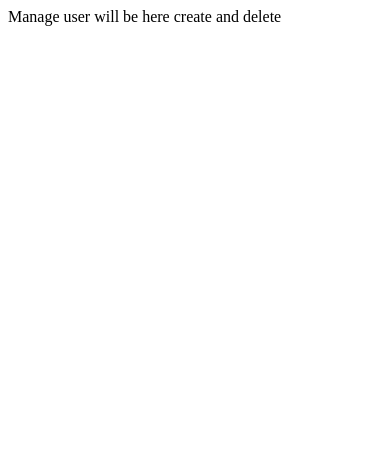
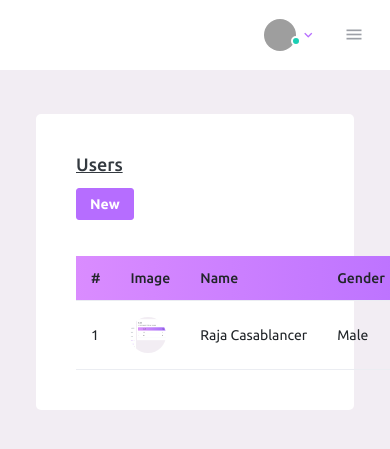
Before and after one commit to dd4227112/ecomerce, a CodeIgniter app: page /index.php/admin/manageUser in a window 390 px wide. Shown: the top 449 px of the page. Run offline with CodeIgniter, Linux system fonts and the light colour scheme; data comes from the database, SQL or seed files in the repository; tables that the repository leaves empty or names only in its code hold one stand-in row (values such as "Sample post"); grey boxes are pictures that could not be loaded.

Commit message:
Added customer register and manage user functionalities

```diff
--- a/application/controllers/Admin.php
+++ b/application/controllers/Admin.php
@@ -343,7 +343,9 @@ class Admin extends CI_Controller {
 		$this->load->view('admin/profile', $data);
 	}
 	public function manageUser(){
-		echo "Manage user will be here create and delete";
+		$data['header'] = 'Users';
+		$data['users'] = $this->Admin_model->getUsers();
+		$this->load->view('admin/users', $data);
 	}
 	public function saveProfileInfo(){
 		$this->authenticate();
@@ -426,6 +428,83 @@ class Admin extends CI_Controller {
 		unset($_SESSION['photo']);
 		return redirect('Admin/index');
 	}
+	public function saveUser(){
+
+		if (!empty($_FILES['image']['name'])) {
+			// An image is posted
+			$config['upload_path']   = './admin_files/assets/images/'; // Same as specified in config.php
+			$config['allowed_types'] = 'jpg|png'; // Same as specified in config.php
+			$config['max_size']      = 2048; // Same as specified in config.php
+
+			$this->load->library('upload', $config);
+
+			if ($this->upload->do_upload('image')) {
+				$uploadedData = $this->upload->data();
+				$data = $this->input->post();
+				$password = $this->input->post('password');
+				$password = sha1(md5($password));
+				$data['password'] = $password;
+				$data['photo'] = $uploadedData['file_name'];
+				$this->db->insert('users', $data);
+				$this->session->set_flashdata('success', "User added successfully");
+			} else {
+				$error = $this->upload->display_errors();
+				$this->session->set_flashdata('error', $error);
+			}
+		} else {
+			// No image is posted
+			$data = $this->input->post();
+			$password = $this->input->post('password');
+			$password = sha1(md5($password));
+			$data['password'] = $password;
+			$this->db->insert('users', $data);
+			$this->session->set_flashdata('success', "User added successfully without photo");
+		}
+		return redirect('Admin/manageUser');
+	}
+	public function deleteUser(){
+		$id = $this->input->post('id');
+		if ($this->db->delete('users', ['id'=>$id])){
+			$message = ['message'=>'User deleted successfully'];
+			echo json_encode($message);
+		}
+		else{$message = ['message'=>'Error!!User not deleted'];
+			echo json_encode($message);
+		}
+	}
+	public function getUserByid(){
+		$id = $this->input->post('id');
+		$data = $this->db->get_where('users', ['id'=>$id])->row();
+		echo json_encode($data);
+	}
+	public function editUser(){
+		$user = $this->input->post('user_id');
+		$data = $this->input->post();
+		unset($data['user_id']);
+		if (!empty($_FILES['image']['name'])) {
+			// An image is posted
+			$config['upload_path']   = './admin_files/assets/images/'; // Same as specified in config.php
+			$config['allowed_types'] = 'jpg|png'; // Same as specified in config.php
+			$config['max_size']      = 2048; // Same as specified in config.php
+
+			$this->load->library('upload', $config);
+
+			if ($this->upload->do_upload('image')) {
+				$uploadedData = $this->upload->data();
+				$data['photo'] = $uploadedData['file_name'];
+				$this->db->where('id', $user)->update('users',$data);
+				$this->session->set_flashdata('success', "User added successfully");
+			} else {
+				$error = $this->upload->display_errors();
+				$this->session->set_flashdata('error', $error);
+			}
+		} else{
+			$this->db->where('id', $user)->update('users',$data);
+			$this->session->set_flashdata('success', "User update successfully");
+		}
+		return redirect('Admin/manageUser');
+
+	}
 
 
 	################ ASSOCIATIONS#############
--- a/application/models/Admin_model.php
+++ b/application/models/Admin_model.php
@@ -53,4 +53,11 @@ public function checkUser($username, $password){
   public function getPaymentHistory($id){
    return $this->db->query("SELECT a.id, a.date, a.amount, a.payed_by, b.name from order_payments a join users b on a.created_by = b.id where a.order_id=".$id)->result();
   }
+  public function getUsers(){
+   $query =$this->db->get('users');
+   if ($query->num_rows() >0) {
+      return $query->result();
+   }
+   return false;
+  }
 }
--- a/application/views/admin/admin_footer.php
+++ b/application/views/admin/admin_footer.php
@@ -28,7 +28,8 @@
 <script>
   $(document).ready(function(){
 
-      $('.close').click(function(){
+      $('.close').click(function(e){
+        e.preventDefault();
         $('#exampleModalCenter').modal("hide");
       });
 
@@ -67,6 +68,12 @@
         e.preventDefault();
         $('#viewPaymentHistory').modal("hide");
       });
+      $('.close_edit').click(function(e){
+        e.preventDefault();
+        $('#editUser').modal("hide");
+      });
+
+
 
   });
 </script>
--- a/application/views/admin/admin_header.php
+++ b/application/views/admin/admin_header.php
@@ -137,7 +137,7 @@
             <li class="nav-item">
               <a class="nav-link" href="<?=base_url('Admin/manageUser')?>">
                 <span class="menu-title">Manage Users</span>
-                <i class="mdi mdi-currency-usd menu-icon"></i>
+                <i class="mdi mdi-account-multiple-outline menu-icon"></i>
               </a>
             </li>
 
--- /dev/null
+++ b/application/views/admin/users.php
@@ -0,0 +1,273 @@
+<?php include('admin_header.php');?>
+<!-- content -->
+<div class="main-panel">
+    <div class="content-wrapper">
+        <div class="row">
+            <div class="col-lg-12 grid-margin stretch-card">
+                    <div class="card">
+                    <div class="card-body">
+                        <h4 class="card-title"><u><?=$header?></u></h4>
+                        <a href="#" class="btn btn-sm btn-primary  add_product"> New
+                        </a>
+                        <br>
+                        <br>
+                        <br>
+                        <?php if ($this->session->flashdata('success')) { ?>
+                <div class="alert alert-success alert-dismissible text-center">
+                <!-- <button type="button" class="close" data-dismiss="alert">&times;</button> -->
+                    <?php echo $this->session->flashdata('success'); ?>
+                </div>
+                <?php } ?>
+                <?php if ($this->session->flashdata('error')) { ?>
+                <div class="alert alert-danger alert-dismissible text-center">
+                <!-- <button type="button" class="close" data-dismiss="alert">&times;</button> -->
+                    <?php echo $this->session->flashdata('error'); ?>
+                </div>
+                <?php } ?>
+                        <table class="table table-hover">
+                        <thead class="bg-gradient-primary">
+                            <tr>
+                            <th> # </th>
+                            <th> Image </th>
+                            <th>Name </th>
+                            <th>Gender </th>
+                            <th> Email </th>
+                            <th> Username </th>
+                                <th> Actions </th>
+                            </tr>
+                        </thead>
+                        <tbody>
+                            <?php
+                            $no =1;
+                             if (!empty($users)) {
+                                foreach ($users as $key => $user) {?>
+                            <tr>
+                            <td> <?=$no?> </td>
+                            <td class="py-3">
+                                <img src="<?=base_url('admin_files/assets/images/'.$user->photo)?>" alt="image" />
+                            </td>
+                            <td> <?=$user->name?> </td>
+                            <td> <?=$user->gender?> </td>
+                            <td> <?=$user->email?> </td>
+                            <td> <?=$user->username?> </td>
+                            <td>
+                                <!-- <a href="#"  id="<?=$user->id?>" class="more_description "title="view more description"><i class="mdi mdi-eye"></i></a>&nbsp;&nbsp;&nbsp;&nbsp; -->
+                                <a href="#"  id="<?=$user->id?>" class="edit_user" title="edit user"><i class="mdi mdi-pen"></i></a>&nbsp;&nbsp;&nbsp;&nbsp;
+                                <!-- <a href="#" id="<?=$user->id?>" class="add_image "title="add more product  image"><i class="mdi mdi-plus-circle"></i></a>&nbsp;&nbsp;&nbsp;&nbsp; -->
+                                <a href="#" id="<?=$user->id?>" class="delete_user "title="delete user"><i class="mdi mdi-delete"></i></a>&nbsp;&nbsp;&nbsp;&nbsp;
+
+                            </td>
+                            </tr>
+                            <?php
+                            $no++;
+                                }
+                            }
+                            else {
+                                echo "<tr><td  colspan ='7' class='text-center'>No data found</td></tr>";}
+
+                            ?>
+                        </tbody>
+                        </table>
+                    </div>
+                    </div>
+              </div>
+        </div>
+    </div>
+</div>
+<!-- content -->
+
+<!-- add user modal -->
+<div class="modal fade" id="exampleModalCenter" tabindex="-1" role="dialog" aria-labelledby="exampleModalCenter" aria-hidden="true">
+    <div class="modal-dialog" role="document">
+      <div class="modal-content">
+        <div class="modal-header">
+          <h5 class="modal-title" id="exampleModalLongTitle">Add New User</h5>
+        </div>
+        <div class="modal-body">
+                    <form class="forms-sample" action="saveUser" method="POST" enctype="multipart/form-data">
+                      <div class="form-group">
+                        <label for="name">Name</label>
+                        <input type="text" name="name" required class="form-control" id="name" placeholder=" user full name">
+                      </div>
+                      <div class="form-group">
+                        <label for="email">Email</label>
+                        <input type="text" required name="email" class="form-control" id="email" placeholder="user's email">
+                      </div>
+                      <div class="form-group">
+                        <label for="description">Gender</label>
+                      <select name="gender" id="gender" class="form-control">
+                        <option value="">select....</option>
+                        <option value="Male">Male</option>
+                        <option value="Female">Female</option>
+                      </select>
+                      </div>
+                      <div class="form-group">
+                        <label for="username" >Username</label>
+                        <input type="text" name="username" required class="form-control" id="username">
+                      </div>
+                      <div class="form-group">
+                        <label for="password" >Password</label>
+                        <input type="text" name="password" required class="form-control" id="password">
+                      </div>
+                      <div class="form-group">
+                        <label>Photo</label>
+                        <input type="file" name="image" class="file-upload-default">
+                        <div class="input-group col-xs-12">
+                          <input type="text" name="image" required class="form-control file-upload-info" disabled placeholder="Upload Image">
+                          <span class="input-group-append">
+                            <button class="file-upload-browse btn btn-gradient-primary" type="button">Browse</button>
+                          </span>
+                        </div>
+                      </div>
+                      <button class="btn btn-gradient-secondary  close">Cancel</button>
+                      <button type="submit" class="btn btn-gradient-primary me-2">Save</button>
+
+                    </form>
+        </div>
+      </div>
+    </div>
+  </div>
+  <!-- Add user modal -->
+
+  <!-- add user modal -->
+<div class="modal fade" id="editUser" tabindex="-1" role="dialog" aria-labelledby="exampleModalCenter" aria-hidden="true">
+    <div class="modal-dialog" role="document">
+      <div class="modal-content">
+        <div class="modal-header">
+          <h5 class="modal-title" id="exampleModalLongTitle">Edit User</h5>
+        </div>
+        <div class="modal-body">
+                    <form class="forms-sample" action="editUser" method="POST" enctype="multipart/form-data">
+                      <div class="form-group">
+                        <label for="edit_name">Name</label>
+                        <input type="text" name="name" required class="form-control" id="edit_name" placeholder=" user full name">
+                      </div>
+                      <div class="form-group">
+                        <label for="edit_email">Email</label>
+                        <input type="text" required name="email" class="form-control" id="edit_email" placeholder="user's email">
+                        <input type="hidden" name="user_id" id="user_id">
+                      </div>
+                      <div class="form-group">
+                        <label for="edit_gender">Gender</label>
+                      <select name="gender" id="edit_gender" class="form-control">
+                        <option value="">select....</option>
+                        <option value="Male">Male</option>
+                        <option value="Female">Female</option>
+                      </select>
+                      </div>
+                      <div class="form-group">
+                        <label for="edit_username" >Username</label>
+                        <input type="text" name="username" required class="form-control" id="edit_username">
+                      </div>
+                      <div class="form-group">
+                        <label>Photo</label>
+                        <input type="file" name="image"  class="file-upload-default">
+                        <div class="input-group col-xs-12">
+                          <input type="text" name="image" id="edit_photo" required class="form-control file-upload-info" disabled placeholder="Upload Image">
+                          <span class="input-group-append">
+                            <button class="file-upload-browse btn btn-gradient-primary" type="button">Browse</button>
+                          </span>
+                        </div>
+                      </div>
+                      <button class="btn btn-gradient-secondary  close_edit">Cancel</button>
+                      <button type="submit" class="btn btn-gradient-primary me-2">Save</button>
+
+                    </form>
+        </div>
+      </div>
+    </div>
+  </div>
+  <!-- Add user modal -->
+
+<?php include('admin_footer.php');?>
+<script>
+$(document).ready(function(){
+      $('.add_product').on('click', function(){
+        $('#exampleModalCenter').modal("show");
+      });
+
+      $('.delete_user').click(function(){
+        var id = $(this).attr('id');
+        // window.location ="<?=base_url('Admin/deleteProduct')?>/"+id;
+        const swalWithBootstrapButtons = Swal.mixin({
+        customClass: {
+            confirmButton: 'btn btn-success',
+            cancelButton: 'btn btn-danger'
+        },
+        buttonsStyling: false
+        })
+
+        swalWithBootstrapButtons.fire({
+        title: 'Are you sure?',
+        text: "You won't be able to revert this!",
+        icon: 'warning',
+        showCancelButton: true,
+        confirmButtonText: 'Yes, delete it!',
+        cancelButtonText: 'No, cancel!',
+        reverseButtons: true
+        }).then((result) => {
+        if (result.isConfirmed) {
+
+
+
+
+            $.ajax({
+              url: "<?=base_url('Admin/deleteUser')?>",
+              type: 'POST',
+              dataType: 'json',
+              data:{
+                id:id,
+              },
+              success: function(response) {
+                swalWithBootstrapButtons.fire(
+                'Deleted!',
+                response.message,
+                'success',
+                ).then(() => {
+                location.reload(); // Refresh the current page
+                });
+              },
+              error: function(xhr, status, error) {
+                console.log(xhr.responseText);
+            }
+        });
+        } else if (
+            /* Read more about handling dismissals below */
+            result.dismiss === Swal.DismissReason.cancel
+        ) {
+            swalWithBootstrapButtons.fire(
+            'Cancelled',
+            'Your imaginary file is safe :)',
+            'error'
+            )
+        }
+        })
+        });
+
+      $('.edit_user').click(function(){
+          var id = $(this).attr('id');
+          $.ajax({
+              url: "<?=base_url('Admin/getUserByid')?>",
+              type: 'POST',
+              dataType: 'json',
+              data:{
+                id:id,
+              },
+              success: function(response) {
+                console.log(response);
+                $('#edit_name').val(response.name);
+                $('#edit_email').val(response.email);
+                $('#edit_username').val(response.username);
+                $('#edit_gender').val(response.gender);
+                $('#edit_photo').val(response.photo);
+                $('#user_id').val(response.id);
+                $('#editUser').modal("show");
+              },
+              error: function(xhr, status, error) {
+                console.log(xhr.responseText);
+            }
+        });
+      });
+});
+
+</script>
--- a/application/views/web/header.php
+++ b/application/views/web/header.php
@@ -28,7 +28,7 @@
 
                             <?php } else {?>
                             <a href="" data-toggle="modal" data-target="#exampleModalCenter" class="nav-item nav-link">Login</a>
-                            <a href="" class="nav-item nav-link">Register</a>
+                            <a href="" id="register_customer" class="nav-item nav-link">Register</a>
                             <?php }?>
                         </div>
                     </div>
```
Also changed, not shown: application/controllers/Web.php (+16 -0 lines), application/views/web/footer_link.php (+94 -0 lines), admin_files/assets/images/Screenshot_from_2023-06-05_09-43-17.png (added), admin_files/assets/images/cat-1.jpg (added), admin_files/assets/images/offer-1.png (added), admin_files/assets/images/offer-11.png (added).
